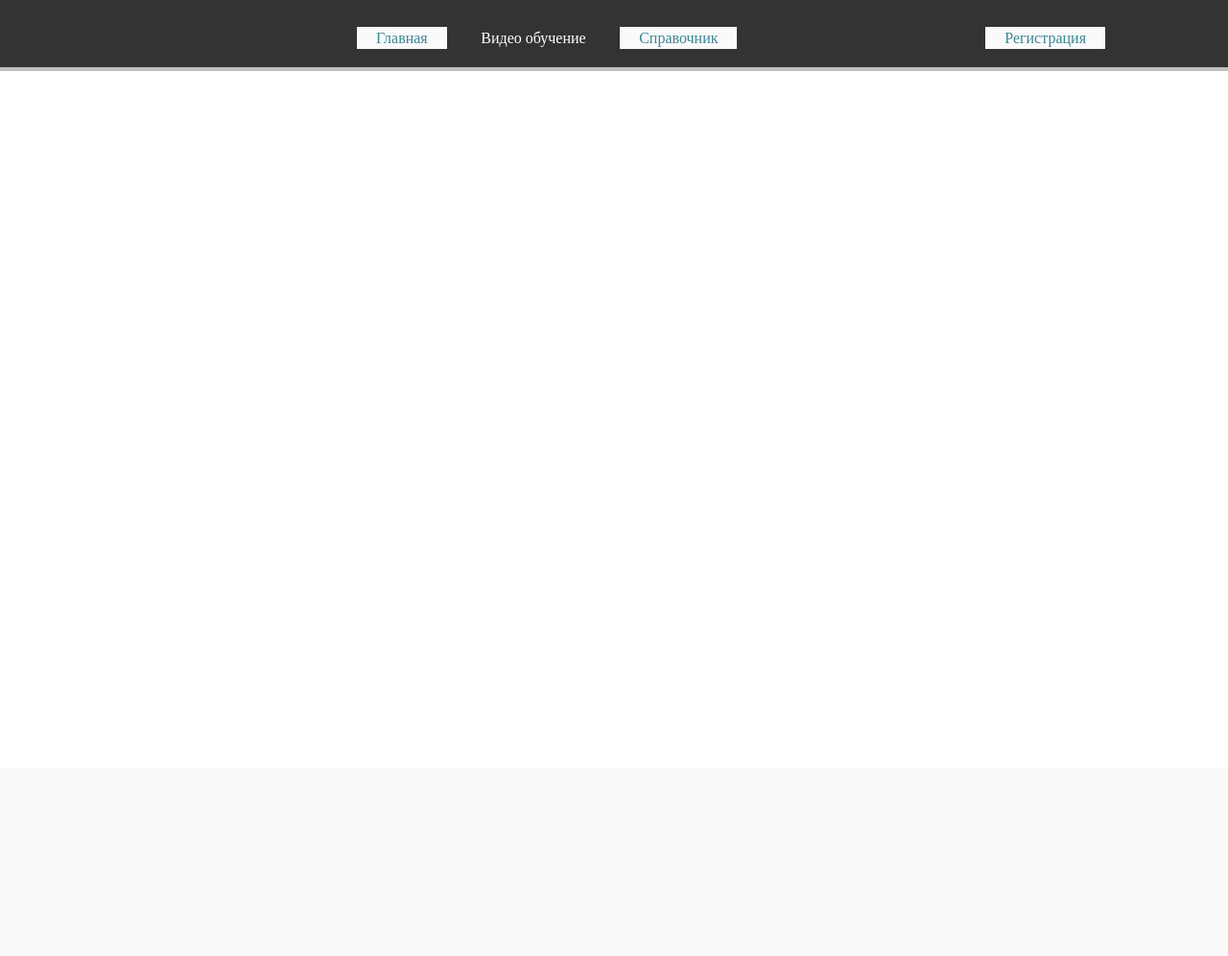
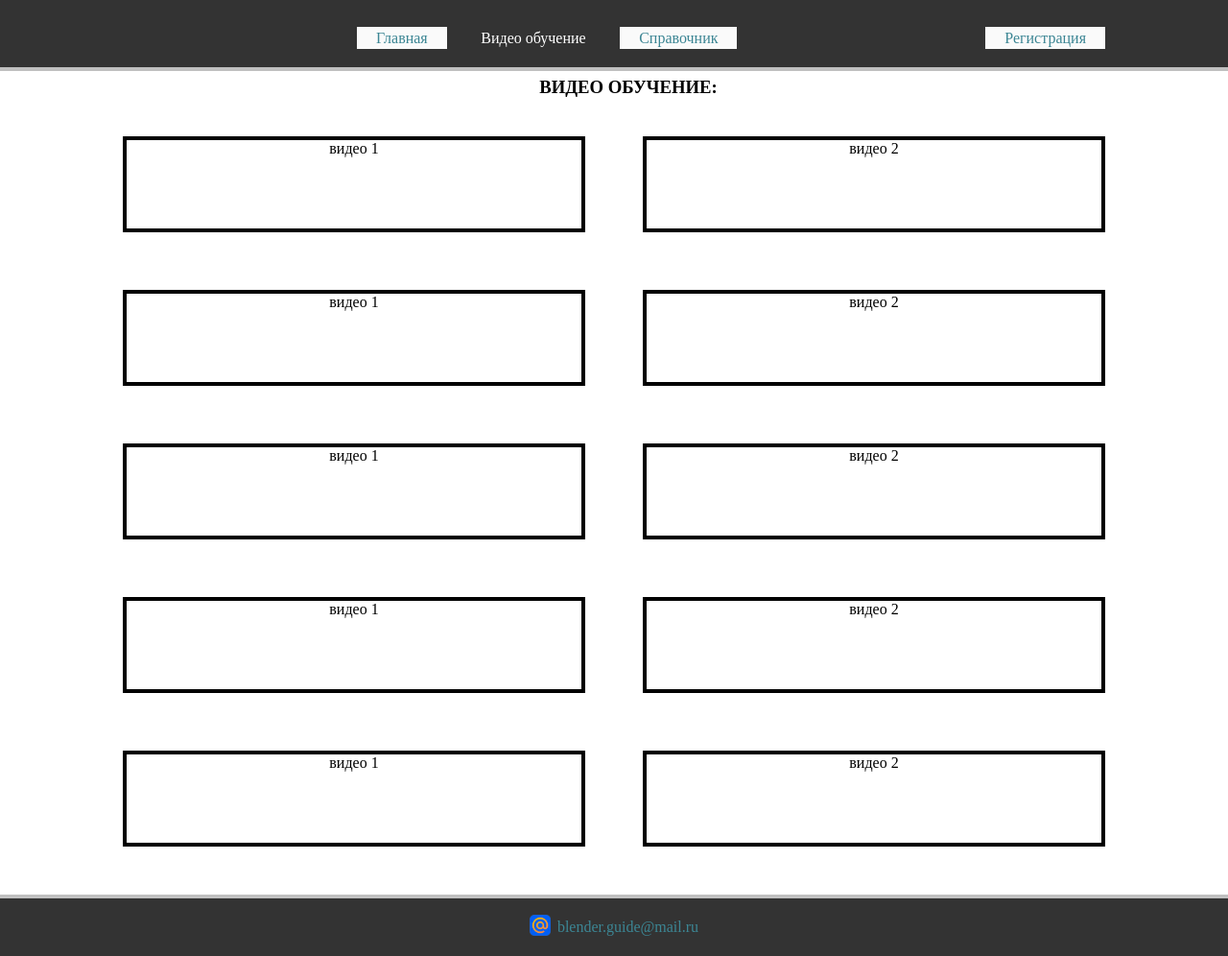
Before and after one commit to Skoppi33/skoppi, a Flask app: page /video in a window 1280 px wide. Shown: the whole page at 96% size. Before the commit the page ends 74 px from the top, so only its background shows below. Run offline with Flask 3, Linux system fonts and the light colour scheme; the visitor is signed in with stand-in values (Sample User, id 1).

Commit message:
фвыа
обновление

```diff
--- a/static/css/main.css
+++ b/static/css/main.css
@@ -162,14 +162,17 @@ html, body {
 
 }
 #s ul li{
-    /*position: relative;
-    bottom: 20px;*/
     margin-bottom: 5px;
-    padding-bottom: 20px;
+    padding-bottom: 10px;
 }
 #s h5{
     position: relative;
     top: 6px;
+    font-size: 16px;
+}
+#s ul a{
+    text-decoration: none;
+    color: #3c8694;
 }
 
 .sol2 ol {
@@ -246,20 +249,48 @@ html, body {
 
 }
 
-#footer {
-        width: 100%;
-        height: 60px;
-        border-top: 4px solid silver;
-        background: #333;
-        color: #3c8694;
-        margin-top: auto;
-        display: flex;
-        align-items: center;
-        margin-right: 2px;
+#host {
+    margin-top: 80px;
+    margin-bottom: 20px;
+    flex-wrap: wrap;
+    display: flex;
+    justify-content: center;
+    align-items: center;
+}
+#host h3 {
+    margin-left: 30px;
+    margin-bottom: 10px;
+    text-align: center;
+    flex-basis:100%;
+}
+.video1, .video2{
+    border: 4px solid black;
+    height: 100px;
+    margin: 30px;
+    width: calc(40% - 30px);
+    box-sizing: border-box;
+    text-align: center;
+}
+
+#footer .footer-container {
+    display: flex;
+    height: 40px;
+    align-items: center;
+    justify-content: center;
+    padding: 10px;
+    background: #333;
+    border-top: 4px solid silver;
+}
+.footer-email-link {
+    color: #3c8694;
+    text-decoration: none;
+    margin-left: -195px;
+}
+.footer-email-link:hover {
+    text-decoration: underline;
 
 }
 .footer-image {
-    height: 30px;
-    margin-right: 10px;
-    margin-left: 20px;
+    max-width: 10%;
+    margin-right: 5px;
 }
--- a/templates/base.html
+++ b/templates/base.html
@@ -18,9 +18,15 @@
       {% block  reg %}<a href="/reg" id="reg" style="float: right"><li>Регистрация</li></a>{% endblock %}
     </ul></div>
     {% block  body %}{% endblock %}
-    <div id="footer">
-        <a href="mailto:blender.guide@mail.ru" target="_blank"><img src="{{ url_for('static', filename='img/mail.png') }}" class="footer-image" alt="law"></a>
-        <a href="mailto:blender.guide@mail.ru" target="_blank"><h5>blender.guide@mail.ru</h5></a>
+    <footer id="footer">
+    <div class="footer-container">
+        <a href="mailto:blender.guide@mail.ru" target="_blank" aria-label="Отправить письмо на blender.guide@mail.ru">
+            <img src="{{ url_for('static', filename='img/mail.png') }}" class="footer-image" alt="Написать нам">
+        </a>
+        <a href="mailto:blender.guide@mail.ru" target="_blank" class="footer-email-link">
+            blender.guide@mail.ru
+        </a>
     </div>
+</footer>
 </body>
 </html>
--- a/templates/video.html
+++ b/templates/video.html
@@ -7,3 +7,38 @@
 {% block video %}
     <li class="in">Видео обучение</li>
 {% endblock %}
+{% block  body %}
+    <div id="host">
+        <h3>ВИДЕО ОБУЧЕНИЕ:</h3>
+        <div class="video1">
+            видео 1
+        </div>
+        <div class="video2">
+            видео 2
+        </div>
+        <div class="video1">
+            видео 1
+        </div>
+        <div class="video2">
+            видео 2
+        </div>
+        <div class="video1">
+            видео 1
+        </div>
+        <div class="video2">
+            видео 2
+        </div>
+        <div class="video1">
+            видео 1
+        </div>
+        <div class="video2">
+            видео 2
+        </div>
+        <div class="video1">
+            видео 1
+        </div>
+        <div class="video2">
+            видео 2
+        </div>
+    </div>
+{% endblock %}
```
